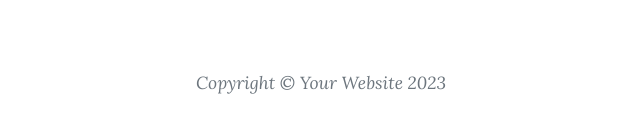
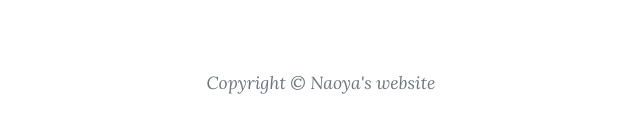
Before and after one commit to naoya01077/scratch, a plain HTML site: page index.html in a window 1280 px wide. Shown: the part 1033-1166 px from the top of the page, 319-959 px from the left. Drawn offline with nearby package versions, Linux system fonts and the light colour scheme; some icons are missing.

Commit message:
Add files via upload

```diff
--- a/index.html
+++ b/index.html
@@ -92,7 +92,7 @@
                                     <span class="fa-stack fa-lg">
 
                         </ul>
-                        <div class="small text-center text-muted fst-italic">Copyright &copy; Your Website 2023</div>
+                        <div class="small text-center text-muted fst-italic">Copyright &copy; Naoya's website</div>
                     </div>
                 </div>
             </div>
```
